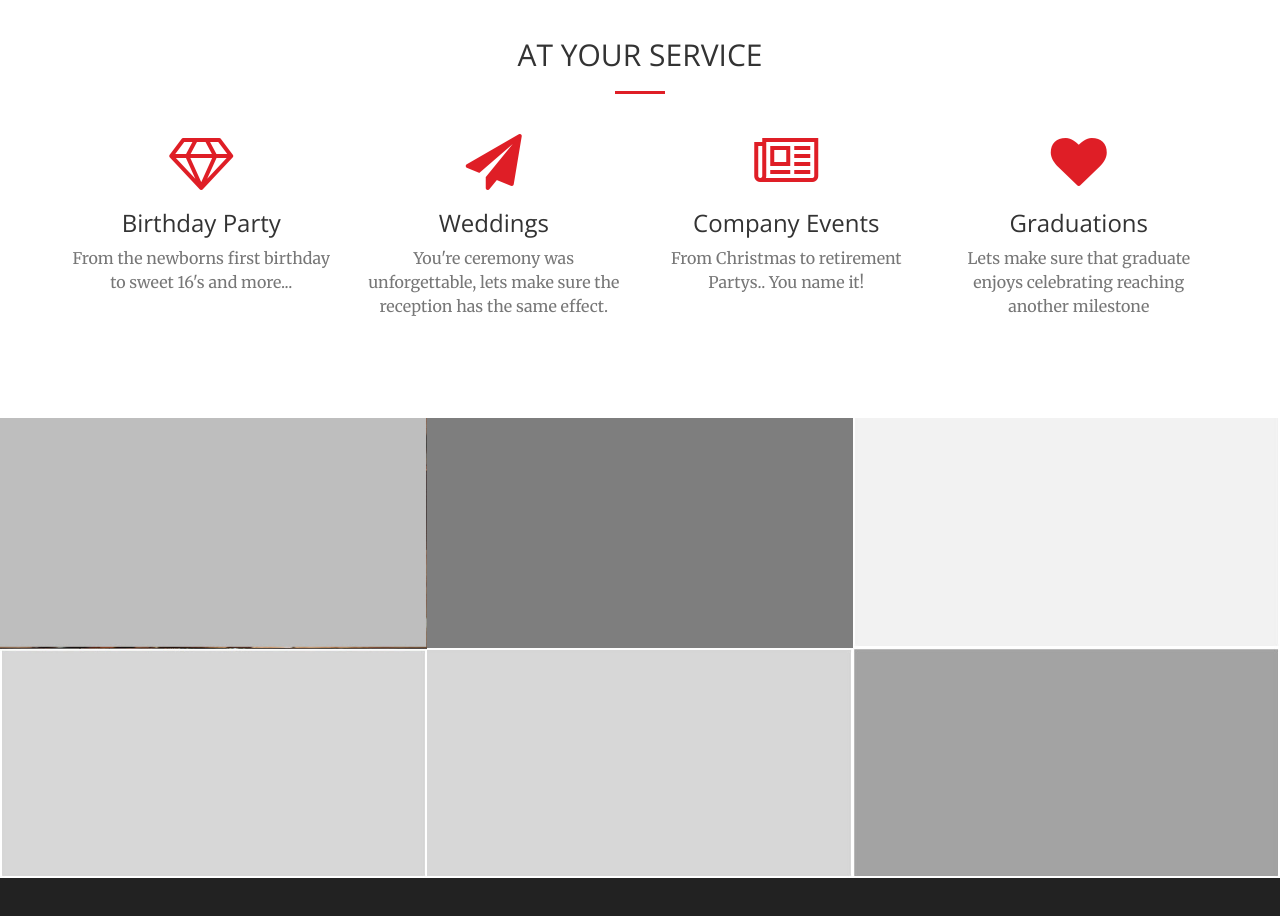
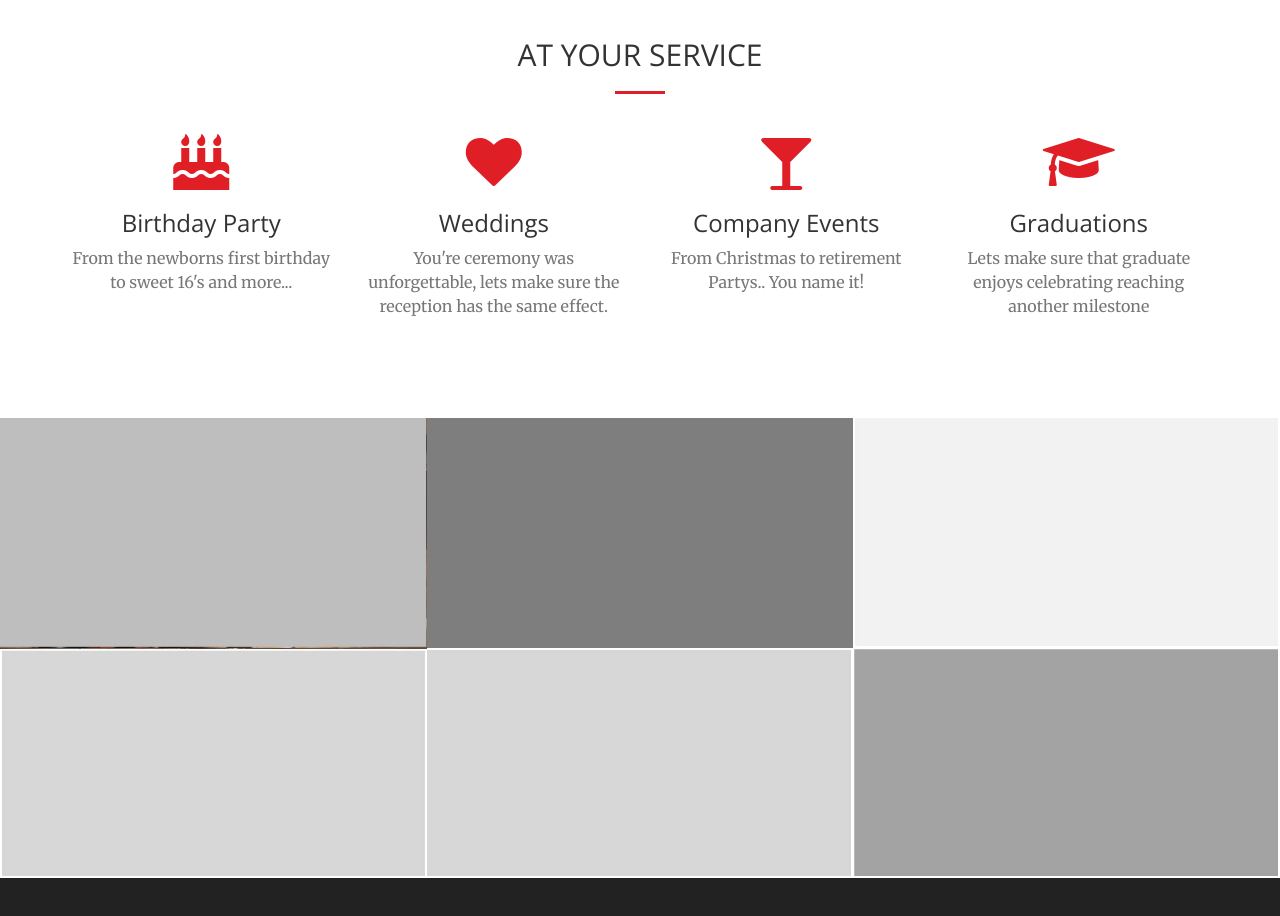
Before and after one commit to timbo340/DJB4REAL, a website: page index.html in a window 1280 px wide. Shown: the part 1280-2196 px from the top of the page. Drawn offline with nearby package versions, Linux system fonts and the light colour scheme.

Commit message:
icon change

```diff
--- a/index.html
+++ b/index.html
@@ -105,28 +105,28 @@
             <div class="row">
                 <div class="col-lg-3 col-md-6 text-center">
                     <div class="service-box">
-                        <i class="fa fa-4x fa-diamond text-primary sr-icons"></i>
+                        <i class="fa fa-4x fa-birthday-cake text-primary sr-icons"></i>
                         <h3>Birthday Party</h3>
                         <p class="text-muted">From the newborns first birthday to sweet 16's and more...</p>
                     </div>
                 </div>
                 <div class="col-lg-3 col-md-6 text-center">
                     <div class="service-box">
-                        <i class="fa fa-4x fa-paper-plane text-primary sr-icons"></i>
+                        <i class="fa fa-4x fa-heart text-primary sr-icons"></i>
                         <h3>Weddings</h3>
                         <p class="text-muted">You're ceremony was unforgettable, lets make sure the reception has the same effect.</p>
                     </div>
                 </div>
                 <div class="col-lg-3 col-md-6 text-center">
                     <div class="service-box">
-                        <i class="fa fa-4x fa-newspaper-o text-primary sr-icons"></i>
+                        <i class="fa fa-4x fa-glass text-primary sr-icons"></i>
                         <h3>Company Events</h3>
                         <p class="text-muted">From Christmas to retirement Partys.. You name it!</p>
                     </div>
                 </div>
                 <div class="col-lg-3 col-md-6 text-center">
                     <div class="service-box">
-                        <i class="fa fa-4x fa-heart text-primary sr-icons"></i>
+                        <i class="fa fa-4x fa-graduation-cap text-primary sr-icons"></i>
                         <h3>Graduations</h3>
                         <p class="text-muted">Lets make sure that graduate enjoys celebrating reaching another milestone</p>
                     </div>
```
